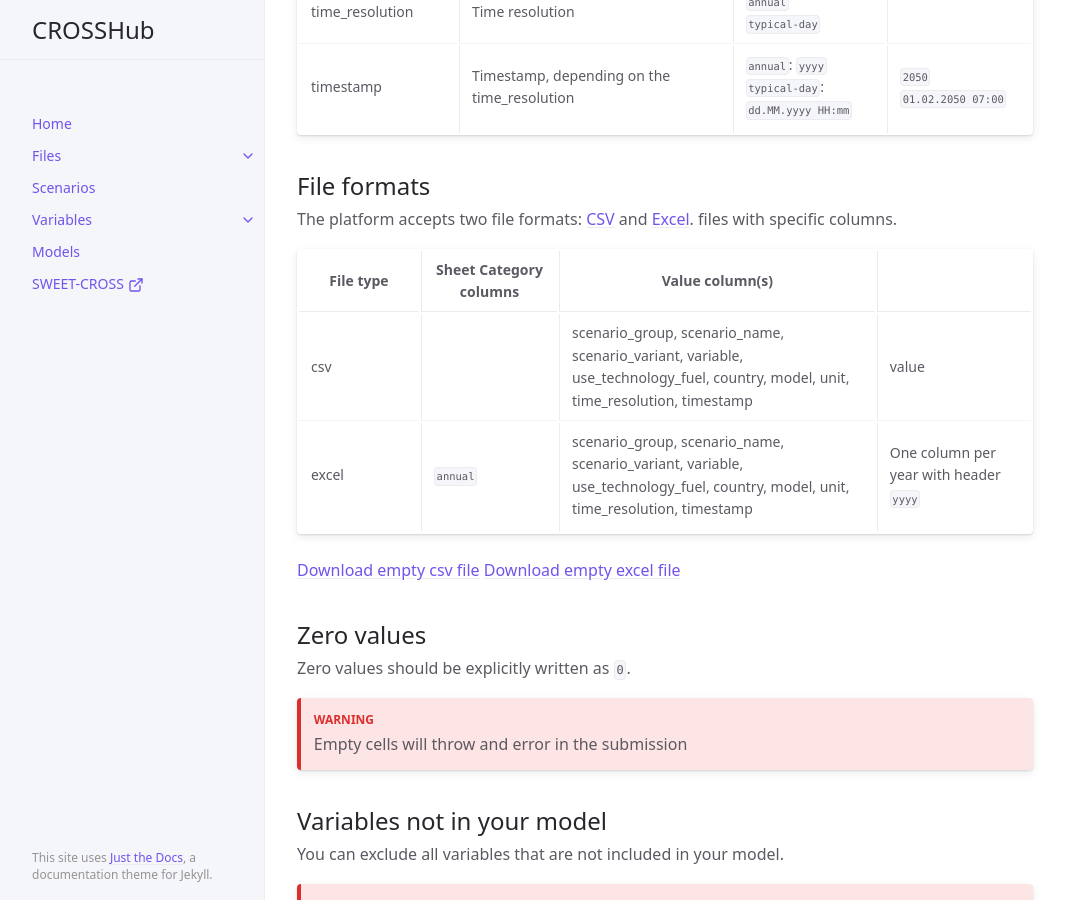
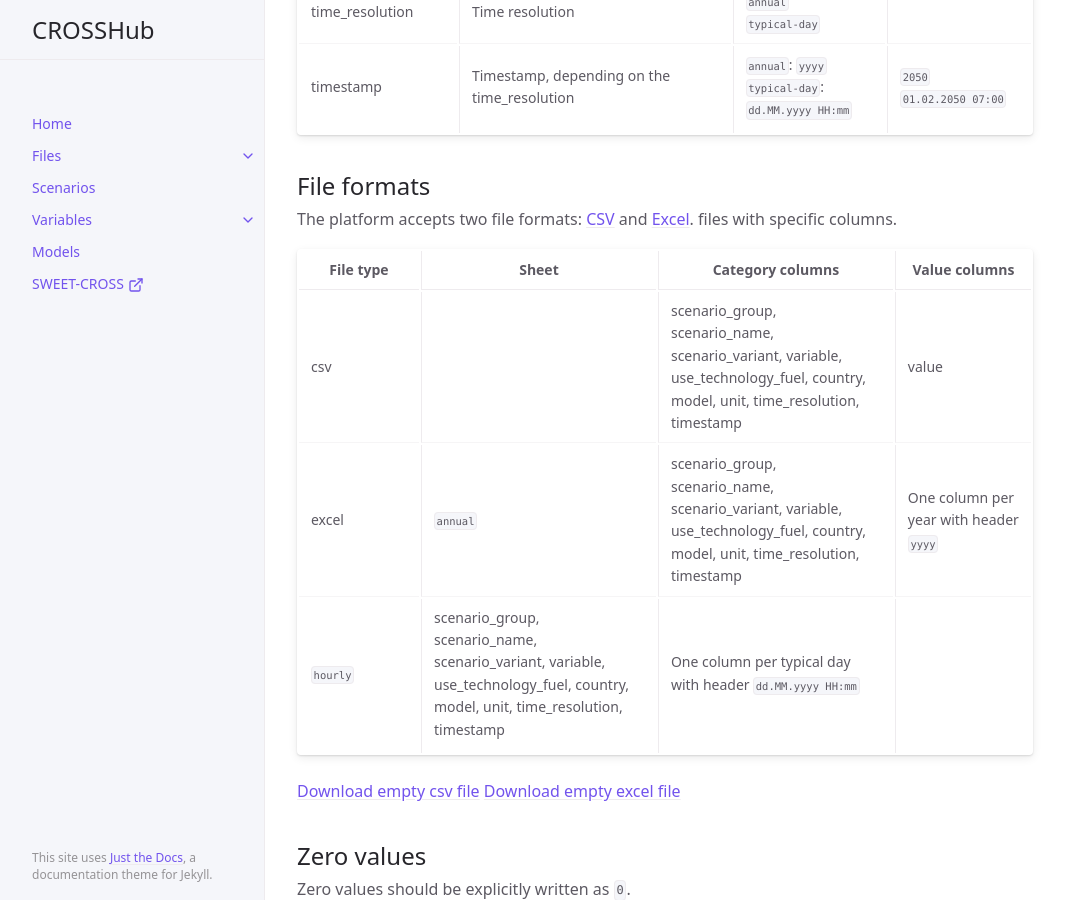
Before and after one commit to sweet-cross/data-model, a Jekyll site: the page built from docs/files/index.md, in a window 1280 px wide and 900 px high, scrolled down 932 px. Shown: the whole window, without its empty margins (107-1172 px from the left). Built offline with Jekyll 4.4.1, drawn with Linux system fonts in a browser that asks for light colours; cached includes are drawn as plain includes.

Commit message:
files md

```diff
--- a/docs/files/index.md
+++ b/docs/files/index.md
@@ -30,10 +30,11 @@ nav_order: 2
 ## File formats
 The platform accepts two file formats: [CSV](#csv) and [Excel](#excel).  files with specific columns.
 
-File type | Sheet Category columns | Value column(s) |
-| ---- | ---- | ---- |
+File type | Sheet |Category columns | Value columns |
+| ---- | ---- | ---- | ---- |
 csv | | scenario_group, scenario_name, scenario_variant, variable, use_technology_fuel, country, model, unit, time_resolution, timestamp | value |
 excel |  `annual` | scenario_group, scenario_name, scenario_variant, variable, use_technology_fuel, country, model, unit, time_resolution, timestamp | One column per year with header `yyyy` |
+ `hourly` | scenario_group, scenario_name, scenario_variant, variable, use_technology_fuel, country, model, unit, time_resolution, timestamp | One column per typical day with header `dd.MM.yyyy HH:mm` |
 
 [Download empty csv file](/instructions-data/files/resultsCross_stacked.csv)
 [Download empty excel file](/instructions-data/files/resultsCross_excel.csv)
```
